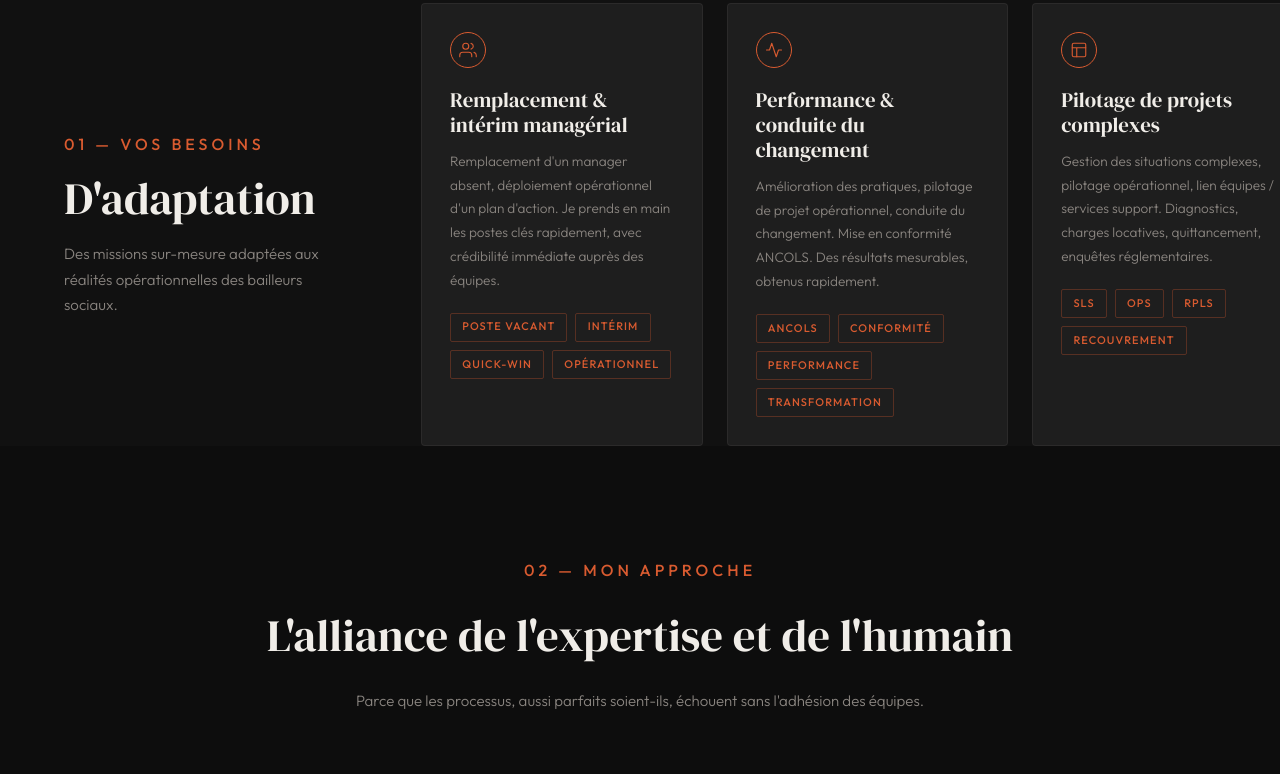
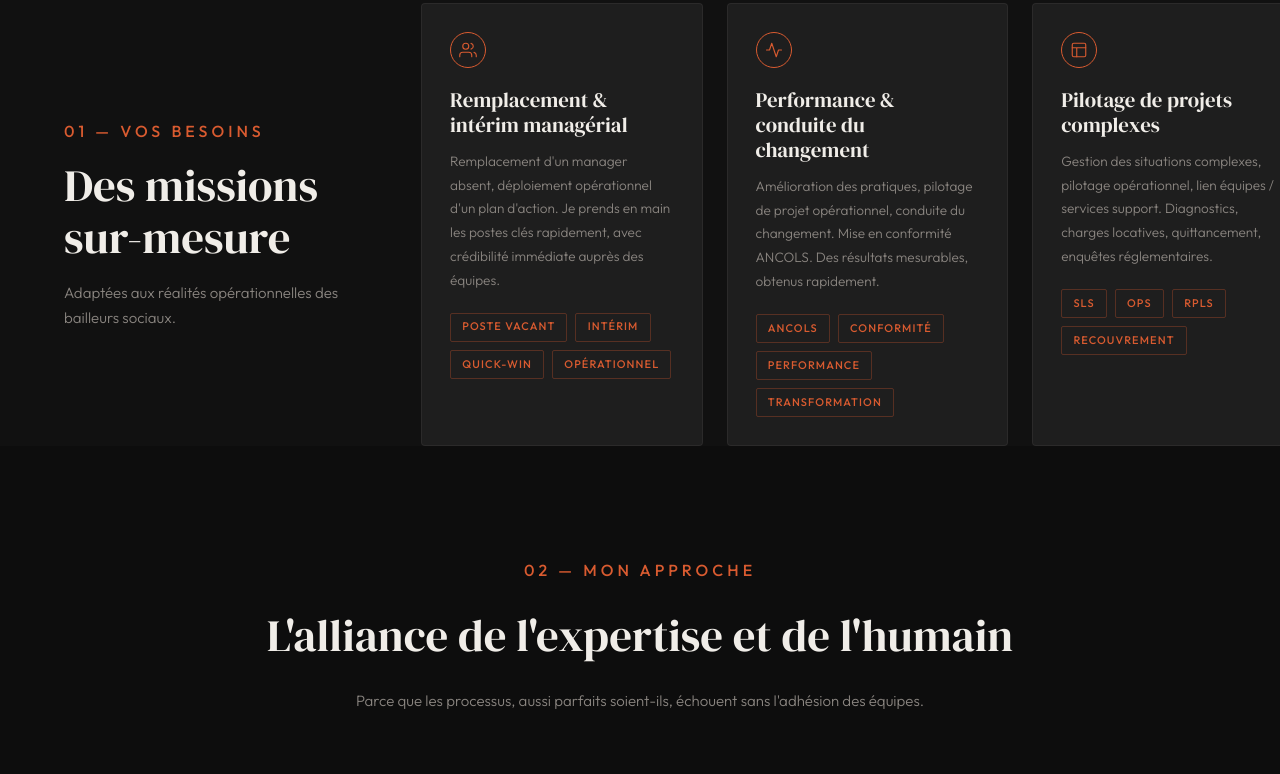
Before and after one commit to ClementDl/impulse-eva, a website: page index.html in a window 1280 px wide. Shown: the part 1737-2511 px from the top of the page. Drawn offline with Linux system fonts and the light colour scheme.

Commit message:
fix: h2 Des missions sur-mesure, suppr h2 contact

```diff
--- a/index.html
+++ b/index.html
@@ -1127,8 +1127,8 @@
       <div class="expertise-inner">
         <div class="expertise-label reveal-section">
           <span class="section-tag">01 — Vos besoins</span>
-          <h2>D'adaptation</h2>
-          <p>Des missions sur-mesure adaptées aux réalités opérationnelles des bailleurs sociaux.</p>
+          <h2>Des missions sur-mesure</h2>
+          <p>Adaptées aux réalités opérationnelles des bailleurs sociaux.</p>
         </div>
 
         <div class="expertise-cards-wrapper">
@@ -1373,7 +1373,7 @@
   <section id="contact" aria-labelledby="contactTitle">
     <div class="contact-inner reveal-section">
       <span class="section-tag">07 — Contact</span>
-      <h2 id="contactTitle"><em>L'écoute, c'est ma première mission.</em></h2>
+
       <p>Que ce soit pour désamorcer un conflit, accompagner une transition sans perdre vos talents, ou professionnaliser votre organisation — la première étape, c'est un échange. Sans engagement.</p>
 
       <div class="contact-details">
```
